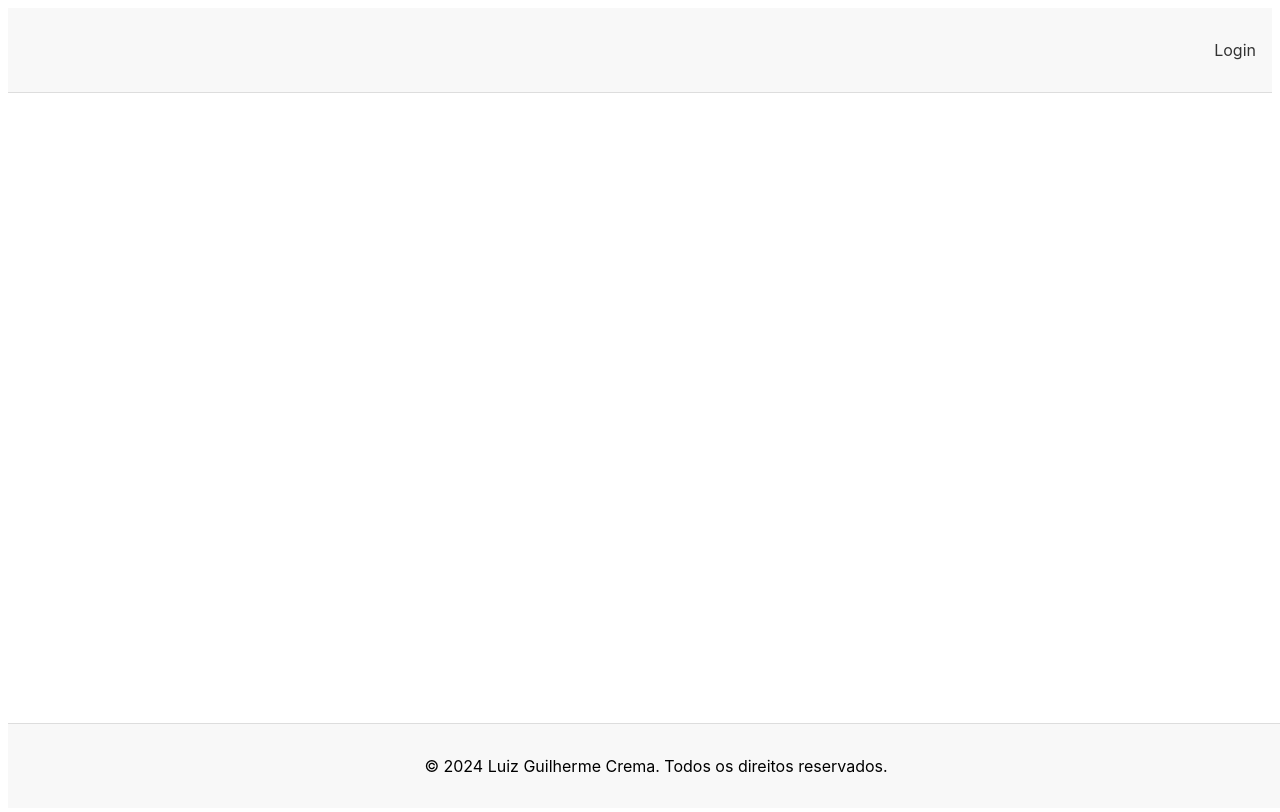
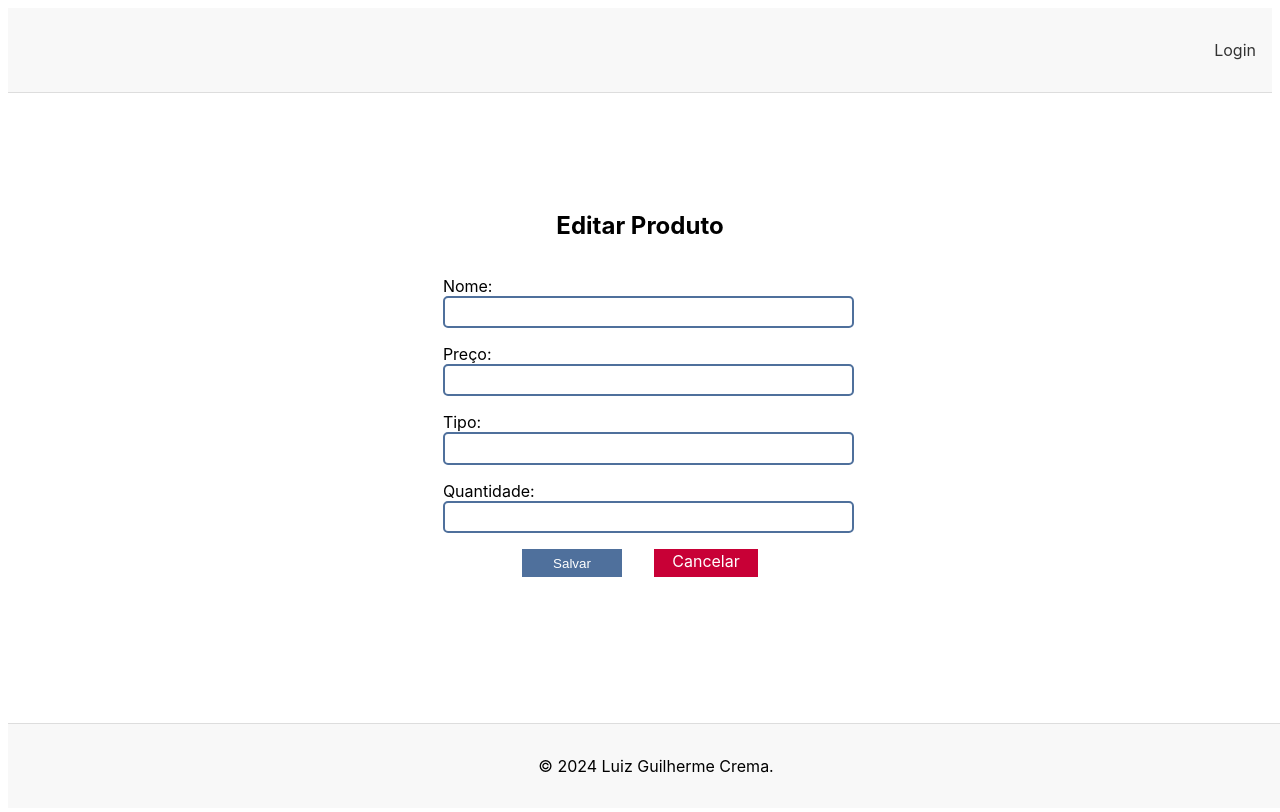
Before and after one commit to LuizCrema00/desafio, a Vue app in the folder app/: page /produtos/1/editar in a window 1280 px wide. Shown: the top 812 px of the page. Built offline with nearby package versions, Linux system fonts and the light colour scheme; no server answers.

Commit message:
fix: Implementacao Edicao e exclusao do produto

```diff
--- a/app/src/components/cadastro.vue
+++ b/app/src/components/cadastro.vue
@@ -69,7 +69,6 @@ export default {
   .cadastro__formulario {
     display: flex;
     flex-direction: column;
-
     width: 70%;
     gap: 1.5em;
   }
--- /dev/null
+++ b/app/src/components/editarProduto.vue
@@ -0,0 +1,117 @@
+<!-- EditarProduto.vue -->
+<template>
+    <div class="editar__produto">
+      <h2>Editar Produto</h2>
+      <form class="formulario__produto" @submit.prevent="salvarProduto">
+        <div class="form__group">
+          <label class="form__label" for="nome">Nome:</label>
+          <input class="form__input" id="nome" v-model="produto.nome" type="text" required />
+        </div>
+        <div class="form__group">
+          <label class="form__label" for="preco">Preço:</label>
+          <input class="form__input" id="preco" v-model="produto.preco" type="text" required />
+        </div>
+        <div class="form__group">
+          <label class="form__label" for="tipo">Tipo:</label>
+          <input class="form__input" id="tipo" v-model="produto.tipo" type="text" required />
+        </div>
+        <div class="form__group">
+          <label class="form__label" for="quantidade">Quantidade:</label>
+          <input class="form__input" id="quantidade" v-model="produto.quantidade" type="text" required />
+        </div>
+        <div class="buttons">
+          <button  class="salvar__button"  type="submit">Salvar</button>
+          <a class="cancelar__button" href="/produtos">Cancelar</a>
+        </div>
+
+      </form>
+    </div>
+  </template>
+
+  <script>
+  import api from '@/services/api';
+
+  export default {
+    data() {
+      return {
+        produto: {}
+      };
+    },
+    async created() {
+      // Carregar os detalhes do produto para edição
+      const produtoId = this.$route.params.id;
+      try {
+        const response = await api.get(`/produtos/${produtoId}`);
+        this.produto = response.data;
+      } catch (error) {
+        console.error('Failed to fetch produto:', error);
+      }
+    },
+    methods: {
+      async salvarProduto() {
+        try {
+          await api.put(`/produtos/${this.produto.id}`, this.produto);
+          // Redirecionar de volta para a lista de produtos após salvar
+          this.$router.push('/produtos');
+        } catch (error) {
+          console.error('Failed to update produto:', error);
+        }
+      }
+    }
+  };
+  </script>
+
+  <style scoped>
+  .editar__produto {
+    display: flex;
+    flex-direction: column;
+    align-items: center;
+    gap: 1em;
+    width: 80%;
+  }
+
+  .formulario__produto {
+    display: flex;
+    flex-direction: column;
+    align-items: center;
+    gap: 1em;
+    width: 80%;
+  }
+
+  .form__group {
+    display: flex;
+    flex-direction: column;
+    width: 50%;
+  }
+
+  .form__input {
+    border: 2px solid #4F709C;
+    border-radius: 5px;
+    padding: 0.5em;
+    width: 100%;
+  }
+
+  .buttons {
+    display: flex;
+    gap: 2em;
+  }
+
+  .salvar__button {
+    padding: 0.5em;
+    background-color: #4F709C;
+    color: #ffffff;
+    border: none;
+    width: 100px;
+    margin: 0 auto;
+    cursor: pointer;
+  }
+
+  .cancelar__button {
+    border: 2px solid #C80036;
+    background-color: #C80036;
+    color: #ffffff;
+    text-decoration: none;
+    text-align: center;
+    width: 100px;
+  }
+  </style>
--- a/app/src/components/footer.vue
+++ b/app/src/components/footer.vue
@@ -1,7 +1,7 @@
 
 <template>
     <footer>
-      <p>&copy; 2024 Luiz Guilherme Crema. Todos os direitos reservados.</p>
+      <p>&copy; 2024 Luiz Guilherme Crema.</p>
     </footer>
   </template>
 
--- a/app/src/components/login.vue
+++ b/app/src/components/login.vue
@@ -3,11 +3,11 @@
     <h1 class="login__titulo">LOGIN</h1>
     <form class="login__formulario" @submit.prevent="login">
       <div class="form__group">
-        <label class="form-label" for="email">Nome:</label>
+        <label class="form__label" for="email">Nome:</label>
         <input class="login__input" v-model="email" type="email" placeholder="Email" name="email" required />
       </div>
       <div class="form__group">
-        <label class="form-label" for="password">Senha:</label>
+        <label class="form__label" for="password">Senha:</label>
         <input class="login__input" v-model="password" type="password" placeholder="Senha" name="password" required />
       </div>
       <button class="login__botao" type="submit">Entrar</button>
@@ -74,7 +74,7 @@ export default {
 
   }
 
-  .form-label {
+  .form__label {
     margin-bottom: 0.5em;
     color: #213555;
   }
--- a/app/src/components/produtos.vue
+++ b/app/src/components/produtos.vue
@@ -1,7 +1,7 @@
 <template>
-  <div class="produtos-container">
+  <div class="produtos__container">
     <h1>Produtos</h1>
-    <table class="produtos-tabela">
+    <table class="produtos__tabela">
       <thead>
         <tr>
           <th>Nome</th>
@@ -9,6 +9,7 @@
           <th>Tipo</th>
           <th>Quantidade</th>
           <th>Imagem</th>
+          <th>Ações</th>
         </tr>
       </thead>
       <tbody>
@@ -18,6 +19,10 @@
           <td>{{ produto.tipo }}</td>
           <td>{{ produto.quantidade }}</td>
           <td><img :src="getImageUrl(produto.foto)" alt="Imagem do Produto"></td>
+          <td>
+            <button class="button__editar" @click="editarProduto(produto)">Editar</button>
+            <button class="button__excluir" @click="excluirProduto(produto.id)">Excluir</button>
+          </td>
         </tr>
       </tbody>
     </table>
@@ -30,53 +35,167 @@ import api from '@/services/api';
 export default {
   data() {
     return {
-      produtos: [],
+      produtos: []
     };
   },
   async created() {
-    try {
-      const response = await api.get('/produtos');
-      this.produtos = response.data.data;
-    } catch (error) {
-      console.error('Failed to fetch produtos:', error);
-    }
+    await this.carregarProdutos();
   },
   methods: {
-    getImageUrl(filename) {
-      // Ajuste o caminho base conforme necessário
-      return `http://localhost:8000/storage/${filename}`;
+    async carregarProdutos() {
+      try {
+        const response = await api.get('/produtos');
+        this.produtos = response.data.data;
+      } catch (error) {
+        console.error('Failed to fetch produtos:', error);
+      }
+    },
+    getImageUrl(foto) {
+      return `http://localhost:8000/storage/${foto}`;
+    },
+    editarProduto(produto) {
+      // Navegar para a página de edição do produto específico
+      this.$router.push(`/produtos/${produto.id}/editar`);
+    },
+    async excluirProduto(id) {
+      try {
+        await api.delete(`/produtos/${id}`);
+        await this.carregarProdutos();
+      } catch (error) {
+        console.error('Failed to delete produto:', error);
+      }
     }
   }
 };
 </script>
 
+
 <style scoped>
-.produtos-container {
+.produtos__container {
   width: 80%;
   margin: 0 auto;
   text-align: center;
-  padding-bottom: 60px;
+  padding-bottom: 60px; /* Espaço extra para o footer */
 }
 
-.produtos-tabela {
+.produtos__tabela {
   width: 100%;
   border-collapse: collapse;
   margin-top: 20px;
 }
 
-.produtos-tabela th,
-.produtos-tabela td {
+.produtos__tabela th,
+.produtos__tabela td {
   border: 1px solid #ddd;
   padding: 8px;
 }
 
-.produtos-tabela th {
+.produtos__tabela th {
   background-color: #4F709C;
   color: white;
 }
 
-.produtos-tabela img {
+.produtos__tabela img {
   max-width: 100px;
   height: auto;
 }
+
+.produtos__tabela button {
+  margin: 5px;
+  padding: 5px 10px;
+  color: white;
+  border: none;
+  cursor: pointer;
+}
+
+.button__editar {
+  background-color: #3b568c;
+}
+
+.button__excluir {
+  background-color: #C80036;
+}
+
+.produtos__tabela button:hover {
+  background-color: #3b568c;
+}
+
+.modal {
+  position: fixed;
+  z-index: 1;
+  left: 0;
+  top: 0;
+  width: 100%;
+  height: 100%;
+  overflow: auto;
+  background-color: rgb(0,0,0);
+  background-color: rgba(0,0,0,0.4);
+}
+
+.modal__content {
+  background-color: #fefefe;
+  margin: 15% auto;
+  padding: 20px;
+  border: 1px solid #888;
+  width: 40%;
+  display: flex;
+  flex-direction: column;
+  align-items: center;
+}
+
+.modal__titulo {
+  display: flex;
+  justify-content: space-between;
+  gap: 12em;
+}
+
+.modal__formulario {
+  display: flex;
+  flex-direction: column;
+  gap: 1.5em;
+  width: 50%;
+}
+
+.modal__label {
+  display: flex;
+  flex-direction: column;
+  align-items: start;
+  width: 100%;
+}
+
+.produto__label {
+  margin-bottom: 0.5em;
+  color: #213555;
+}
+
+.produto__input {
+  border: 2px solid #4F709C;
+  border-radius: 5px;
+  padding: 0.5em;
+  width: 100%;
+}
+
+.produto__button {
+    padding: 0.5em;
+    background-color: #4F709C;
+    color: #ffffff;
+    border: none;
+    width: 70%;
+    margin: 0 auto;
+    cursor: pointer;
+  }
+
+.close {
+  color: #213555;
+  float: right;
+  font-size: 28px;
+  font-weight: bold;
+}
+
+.close:hover,
+.close:focus {
+  color: #C80036;
+  text-decoration: none;
+  cursor: pointer;
+}
 </style>
--- a/app/src/router/index.js
+++ b/app/src/router/index.js
@@ -2,6 +2,7 @@ import { createRouter, createWebHistory } from 'vue-router';
 import Login from '../components/login.vue';
 import Produtos from '../components/produtos.vue';
 import Cadastro from '../components/cadastro.vue';
+import EditarProduto from '../components/editarProduto.vue';
 
 const routes = [
   {
@@ -13,6 +14,11 @@ const routes = [
     path: '/produtos',
     name: 'Produtos',
     component: Produtos,
+  },
+  {
+    path: '/produtos/:id/editar',
+    name: 'EditarProduto',
+    component: EditarProduto
   },
   {
     path: '/cadastro', // Defina o path para /cadastro
```
